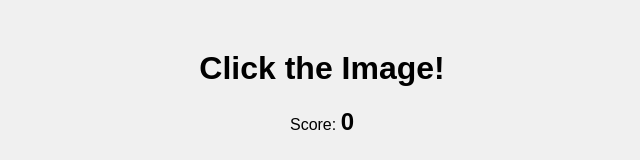
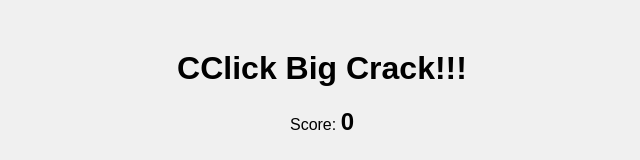
Before and after one commit to benkabanos7-sketch/Big-Crack, a plain HTML site: page index.html in a window 1280 px wide. Shown: the top 160 px of the page, without its empty margins (318-958 px from the left). Drawn offline with Linux system fonts and the light colour scheme.

Commit message:
Update index.html

```diff
--- a/index.html
+++ b/index.html
@@ -29,7 +29,7 @@
 </head>
 <body>
 
-<h1>Click the Image!</h1>
+<h1>CClick Big Crack!!!</h1>
 <p>Score: <span id="score">0</span></p>
 <img id="game-img" src="https://cdn.discordapp.com/attachments/991426263552110703/1416839199520460810/noFilter.png?ex=68c99f54&is=68c84dd4&hm=b38d5d041da64256fe8290161d086aa70d4589248e6459a532ebde7f9e2cf7c4&" alt="Click me!">
 
```
